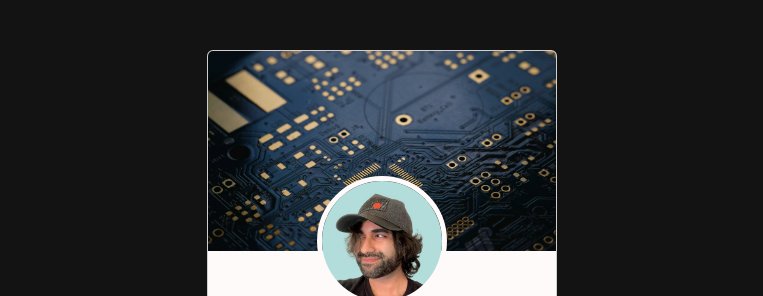
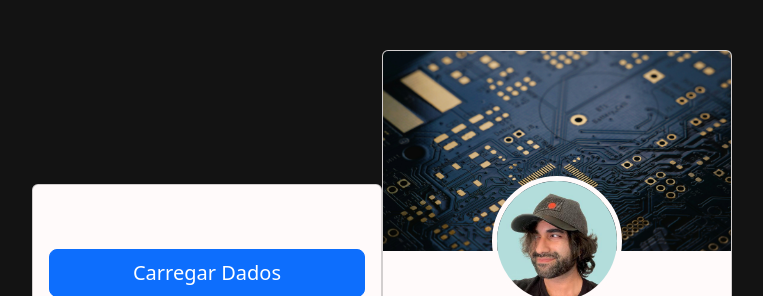
Before and after one commit to guilherme-costa14/github-card, a website: page index.html in a window 1280 px wide. Shown: the part 127-423 px from the top of the page, without its empty margins (258-1021 px from the left). Drawn offline with nearby package versions, Linux system fonts and the light colour scheme.

Commit message:
Configuração
Configurando um botão para fazer a requisição de maneira manual.

```diff
--- a/index.html
+++ b/index.html
@@ -4,7 +4,7 @@
 <head>
     <meta charset="UTF-8">
     <meta name="viewport" content="width=device-width, initial-scale=1.0">
-    <title>Github Card</title>
+    <title>GitHub Card</title>
     <link rel="stylesheet" href="node_modules\bootstrap\dist\css\bootstrap.min.css">
     <link rel="stylesheet" href="node_modules/bootstrap-icons/font/bootstrap-icons.css">
     <link rel="stylesheet" href="style.css">
@@ -13,6 +13,9 @@
 
 <body>
     <div class="container">
+        <div class="card text-center pt-5 pb-5">
+            <button type="button" class="btn btn-primary btn-lg m-3" id="botao-carregar-dados">Carregar Dados</button>
+        </div>
         <div class="card text-center">
             <img class="image-card card-img-top" src="img-card.jpg">
             <img class="avatar ms-auto me-auto" src="anddyOsmani.jfif">
```
Also changed, not shown: app.js (line endings or trailing spaces).
